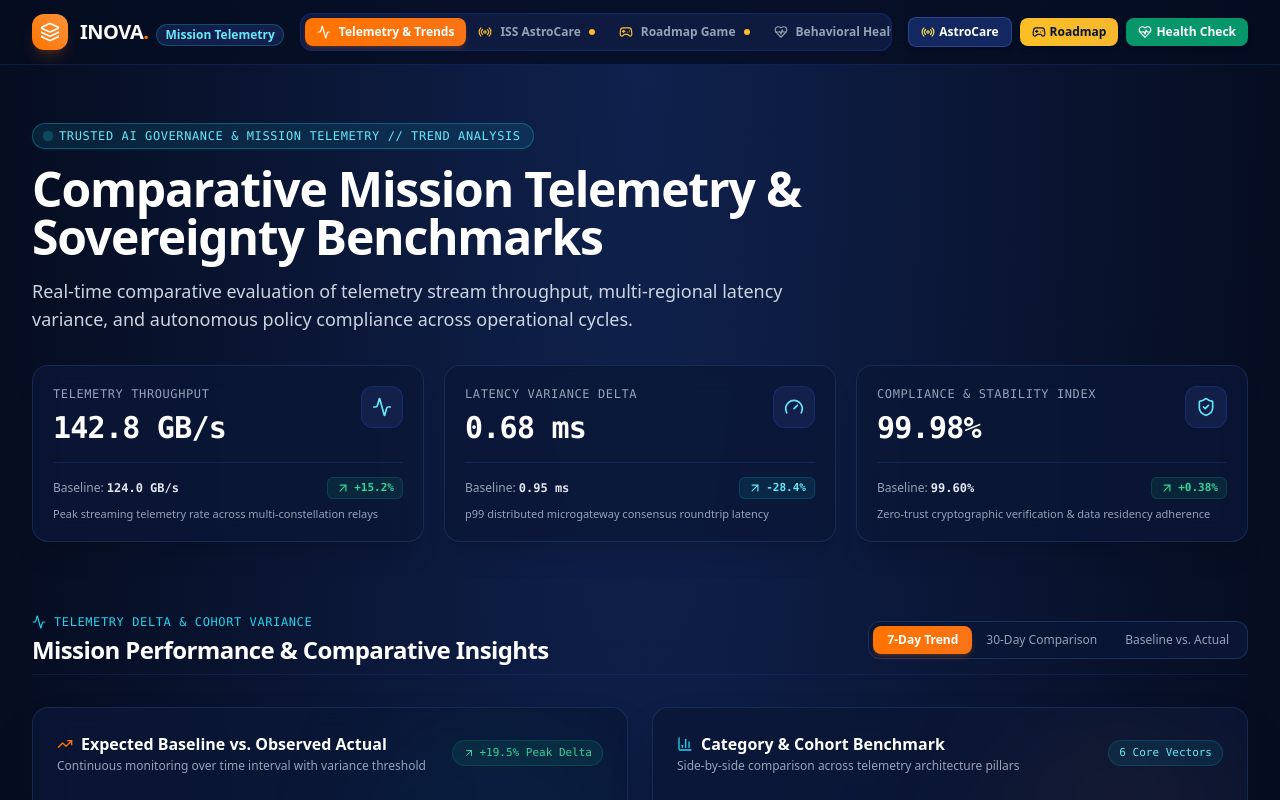
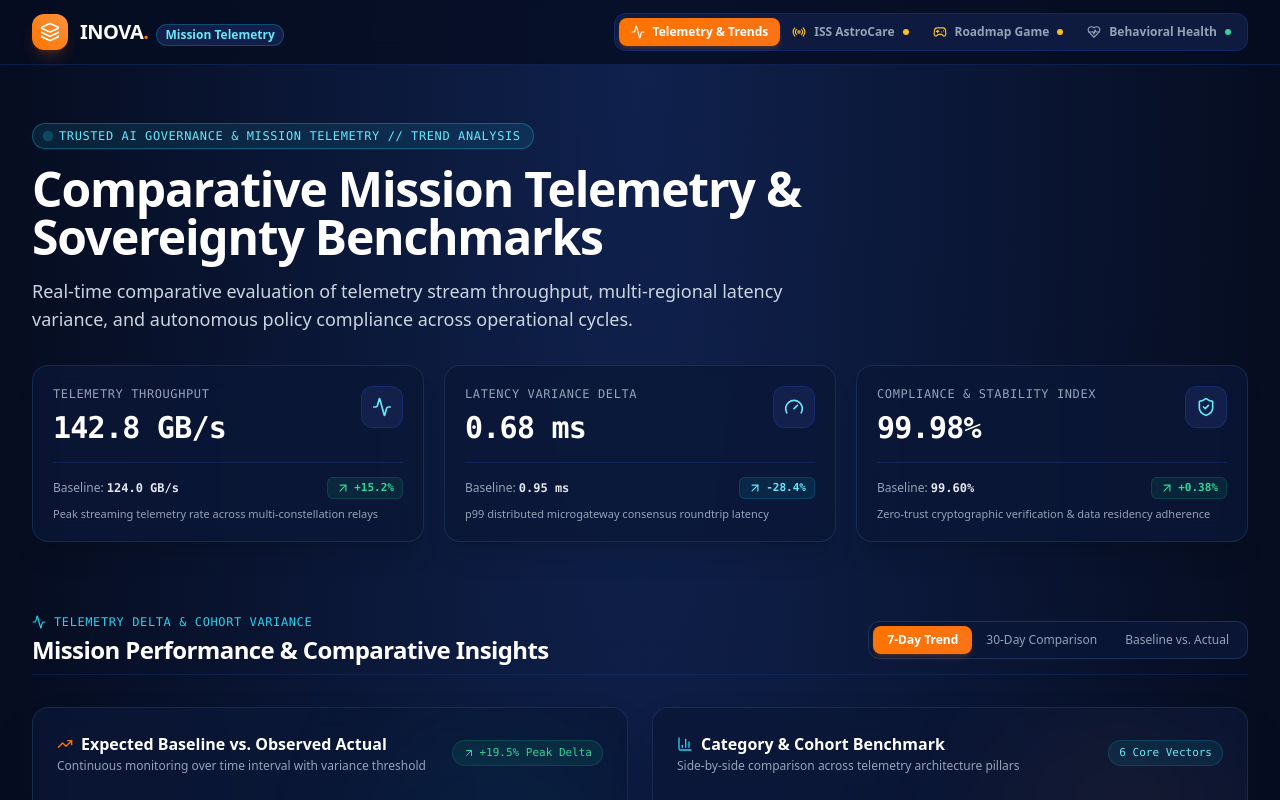
Before and after one commit to jessicajoseph-del/INOVA--NASA-APP, a React (Vite) app: page / in a window 1280 px wide. Shown: the top 800 px of the page. Built offline with nearby package versions, Linux system fonts and the light colour scheme.

Commit message:
refactor: remove redundant header action buttons in overview mode

```diff
--- a/src/App.jsx
+++ b/src/App.jsx
@@ -203,39 +203,9 @@ export default function App() {
             </button>
           </nav>
 
-          {/* Action CTAs */}
-          <div className="flex items-center space-x-2 shrink-0">
-            {activeView === 'overview' ? (
-              <div className="flex items-center gap-2">
-                <button
-                  type="button"
-                  onClick={scrollToAstroCare}
-                  className="hidden sm:inline-flex items-center justify-center text-xs font-semibold text-white bg-blue-900/60 hover:bg-blue-800/80 border border-blue-400/25 px-3 py-1.5 rounded-lg transition-all shadow-md active:scale-95 cursor-pointer"
-                >
-                  <Radio className="w-3.5 h-3.5 mr-1 text-[#FDE047]" />
-                  <span>AstroCare</span>
-                </button>
-                <button
-                  type="button"
-                  onClick={scrollToRoadmap}
-                  className="hidden md:inline-flex items-center justify-center text-xs font-semibold text-[#06132B] bg-gradient-to-r from-amber-400 to-[#F5B82E] hover:from-amber-300 hover:to-amber-500 px-3 py-1.5 rounded-lg transition-all shadow-md active:scale-95 cursor-pointer"
-                >
-                  <Gamepad2 className="w-3.5 h-3.5 mr-1" />
-                  <span>Roadmap</span>
-                </button>
-                <button
-                  type="button"
-                  onClick={() => {
-                    setActiveView('behavioral');
-                    window.scrollTo({ top: 0, behavior: 'smooth' });
-                  }}
-                  className="hidden lg:inline-flex items-center justify-center text-xs font-semibold text-white bg-emerald-600 hover:bg-emerald-500 px-3 py-1.5 rounded-lg transition-all shadow-md active:scale-95 cursor-pointer"
-                >
-                  <HeartPulse className="w-3.5 h-3.5 mr-1" />
-                  <span>Health Check</span>
-                </button>
-              </div>
-            ) : (
+          {/* Action CTA: Return button only when in dedicated view mode */}
+          {activeView !== 'overview' && (
+            <div className="flex items-center space-x-2 shrink-0">
               <button
                 type="button"
                 onClick={() => {
@@ -247,8 +217,8 @@ export default function App() {
                 <ArrowLeft className="w-3.5 h-3.5 mr-1" />
                 <span>Return to Overview</span>
               </button>
-            )}
-          </div>
+            </div>
+          )}
         </div>
       </header>
 
```
Also changed, not shown: src/components/AstroCareDashboard.tsx (line endings or trailing spaces).
